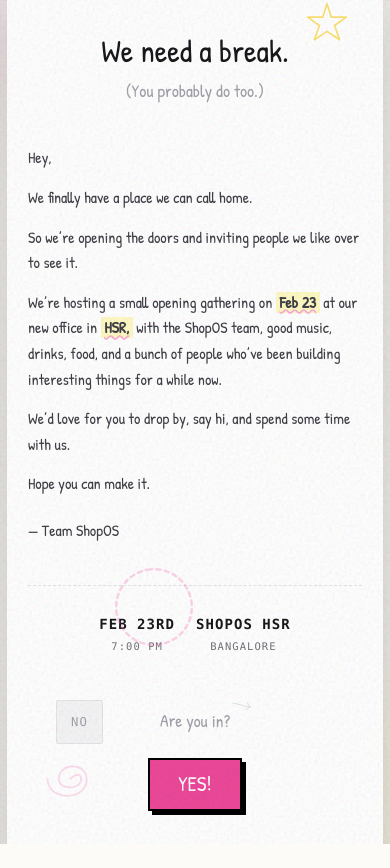
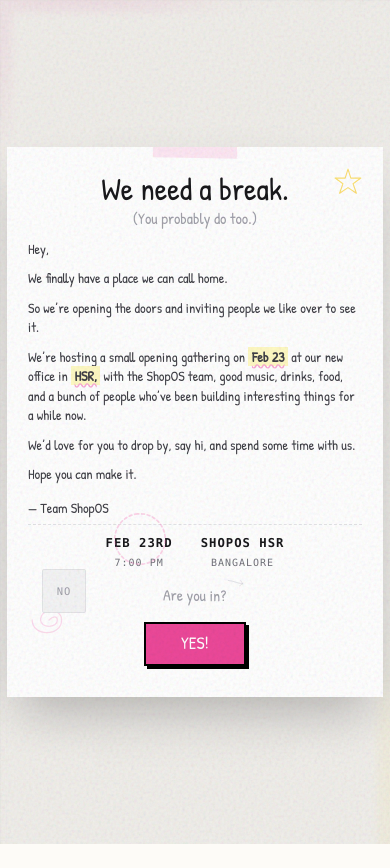
Before and after one commit to pradyumn-shopos/ShopOS-Invite, a React (Vite) app: page / in a window 390 px wide. Both pictures are taken after a click on the element 195 px from the left and 433 px from the top of the page. Built offline with nearby package versions, Linux system fonts and the light colour scheme.

Commit message:
style: compact layout for zero-scroll mobile view

```diff
--- a/components/EnvelopeView.tsx
+++ b/components/EnvelopeView.tsx
@@ -158,29 +158,29 @@
           {/* FULL SCREEN LETTER */}
           {step === 'letter' && (
             <motion.div
-                className="fixed inset-0 z-50 flex items-center justify-center p-0 sm:p-4 overflow-y-auto bg-black/5 backdrop-blur-sm"
+                className="fixed inset-0 z-50 flex items-center justify-center p-2 sm:p-4 bg-black/5 backdrop-blur-sm"
                 initial={{ opacity: 0 }}
                 animate={{ opacity: 1 }}
                 transition={{ duration: 0.5 }}
             >
-                <div className="w-full min-h-screen flex items-center justify-center py-10 px-2 sm:py-10 pointer-events-none">
+                <div className="w-full h-full flex items-center justify-center pointer-events-none">
                     <motion.div
                         layoutId="letter-paper"
-                        className="w-full max-w-2xl bg-white shadow-2xl p-6 pt-16 pb-12 sm:p-14 relative -rotate-1 min-h-[70vh] flex flex-col justify-center overflow-hidden pointer-events-auto"
+                        className="w-full max-w-xl bg-white shadow-2xl p-6 sm:p-10 relative -rotate-1 max-h-[95dvh] flex flex-col justify-between overflow-hidden pointer-events-auto"
                         transition={{ duration: 0.8, ease: [0.23, 1, 0.32, 1] }}
                     >
 
                         {/* Tape */}
                         <motion.div
                             initial={{ opacity: 0 }} animate={{ opacity: 1 }} transition={{ delay: 0.5 }}
-                            className="absolute -top-3 left-1/2 -translate-x-1/2 w-32 h-8 bg-pink-200/50 rotate-1"
+                            className="absolute -top-3 left-1/2 -translate-x-1/2 w-24 h-6 bg-pink-200/50 rotate-1"
                         ></motion.div>
 
                         {/* Doodles */}
-                        <motion.div initial={{ opacity: 0, scale: 0 }} animate={{ opacity: 0.6, scale: 1 }} transition={{ delay: 0.6 }} className="absolute top-10 right-10 w-12 h-12 text-yellow-400 rotate-12">
+                        <motion.div initial={{ opacity: 0, scale: 0 }} animate={{ opacity: 0.6, scale: 1 }} transition={{ delay: 0.6 }} className="absolute top-6 right-6 w-8 h-8 text-yellow-400 rotate-12">
                             <StarDoodle />
                         </motion.div>
-                        <motion.div initial={{ opacity: 0, scale: 0 }} animate={{ opacity: 0.4, scale: 1 }} transition={{ delay: 0.7 }} className="absolute bottom-20 left-10 w-16 h-16 text-pink-300 -rotate-12">
+                        <motion.div initial={{ opacity: 0, scale: 0 }} animate={{ opacity: 0.4, scale: 1 }} transition={{ delay: 0.7 }} className="absolute bottom-16 left-6 w-12 h-12 text-pink-300 -rotate-12">
                             <SpiralDoodle />
                         </motion.div>
 
@@ -188,81 +188,73 @@
                             initial={{ opacity: 0, y: 20 }}
                             animate={{ opacity: 1, y: 0 }}
                             transition={{ delay: 0.3, duration: 0.8 }}
-                            className="relative z-10 space-y-8 text-center"
+                            className="relative z-10 flex flex-col h-full justify-between"
                         >
 
-                            <div className="space-y-4 pt-4 sm:pt-0">
-                                 <h1 className="font-hand text-4xl sm:text-5xl md:text-6xl text-zinc-900 leading-[0.9]">
+                            {/* Header */}
+                            <div className="text-center pt-2 pb-2">
+                                 <h1 className="font-hand text-4xl sm:text-5xl text-zinc-900 leading-[0.9] mb-1">
                                     We need a break.
                                  </h1>
-                                 <p className="font-hand text-xl sm:text-2xl text-zinc-400">
+                                 <p className="font-hand text-lg sm:text-xl text-zinc-400">
                                     (You probably do too.)
                                  </p>
                             </div>
 
-                            <div className="font-hand text-lg sm:text-xl md:text-2xl text-zinc-700 space-y-4 sm:space-y-6 leading-relaxed text-left max-w-lg mx-auto py-4">
+                            {/* Body Text - Compact */}
+                            <div className="font-hand text-base sm:text-lg text-zinc-700 space-y-3 leading-snug text-left mx-auto">
                                 <p>Hey,</p>
-                                <p>
-                                    We finally have a place we can call home.
-                                </p>
-                                <p>
-                                    So we’re opening the doors and inviting people we like over to see it.
-                                </p>
+                                <p>We finally have a place we can call home.</p>
+                                <p>So we’re opening the doors and inviting people we like over to see it.</p>
                                 <p>
                                     We’re hosting a small opening gathering on <span className="font-bold bg-yellow-100 px-1 decoration-wavy underline decoration-pink-300">Feb 23</span> at our new office in <span className="font-bold bg-yellow-100 px-1 decoration-wavy underline decoration-pink-300">HSR,</span> with the ShopOS team, good music, drinks, food, and a bunch of people who’ve been building interesting things for a while now.
                                 </p>
-                                <p>
-                                    We’d love for you to drop by, say hi, and spend some time with us.
-                                </p>
-                                <p>
-                                    Hope you can make it.
-                                </p>
-                                <p className="pt-2">
-                                    — Team ShopOS
-                                </p>
+                                <p>We’d love for you to drop by, say hi, and spend some time with us.</p>
+                                <p>Hope you can make it.</p>
+                                <p className="pt-1">— Team ShopOS</p>
                             </div>
 
                             {/* Details */}
-                            <div className="border-t border-dashed border-zinc-200 pt-8 mt-4 relative">
+                            <div className="border-t border-dashed border-zinc-200 pt-3 mt-2 relative text-center">
                                  {/* Circle Doodle */}
-                                 <div className="absolute -top-6 left-1/4 w-24 h-24 text-pink-400/30 -rotate-6 pointer-events-none">
+                                 <div className="absolute -top-4 left-1/4 w-16 h-16 text-pink-400/30 -rotate-6 pointer-events-none">
                                      <CircleDoodle />
                                  </div>
 
-                                 <div className="flex justify-center gap-6 sm:gap-12 font-mono text-xs sm:text-sm uppercase tracking-widest text-zinc-500">
+                                 <div className="flex justify-center gap-8 font-mono text-[10px] sm:text-xs uppercase tracking-widest text-zinc-500">
                                      <div className="text-center">
-                                         <span className="text-zinc-900 font-bold block text-base sm:text-lg mb-1">Feb 23rd</span>
+                                         <span className="text-zinc-900 font-bold block text-sm sm:text-base mb-0.5">Feb 23rd</span>
                                          <span>7:00 PM</span>
                                      </div>
                                      <div className="text-center">
-                                         <span className="text-zinc-900 font-bold block text-base sm:text-lg mb-1">ShopOS HSR</span>
+                                         <span className="text-zinc-900 font-bold block text-sm sm:text-base mb-0.5">ShopOS HSR</span>
                                          <span>Bangalore</span>
                                      </div>
                                  </div>
                             </div>
 
                             {/* CTA */}
-                            <div className="pt-8 sm:pt-12 pb-6 relative flex flex-col items-center gap-6 sm:gap-8">
-                                <h3 className="font-hand text-xl sm:text-2xl md:text-3xl text-zinc-400 rotate-1 relative inline-block">
+                            <div className="pt-4 pb-2 relative flex flex-col items-center gap-3">
+                                <h3 className="font-hand text-lg sm:text-xl text-zinc-400 rotate-1 relative inline-block">
                                     Are you in?
-                                    <div className="absolute -right-6 sm:-right-8 -top-3 sm:-top-4 w-6 sm:w-8 h-6 sm:h-8 text-zinc-300 rotate-12">
+                                    <div className="absolute -right-5 -top-2 w-5 h-5 text-zinc-300 rotate-12">
                                         <ArrowDoodle />
                                     </div>
                                 </h3>
 
-                                <div className="flex flex-col sm:flex-row items-center justify-center gap-4 sm:gap-16 w-full relative min-h-[60px] sm:min-h-[80px]">
+                                <div className="flex flex-col sm:flex-row items-center justify-center gap-4 w-full relative h-[50px]">
                                     {/* Runaway NO */}
                                     <motion.button
                                         initial={{ x: 0, y: 0 }}
                                         animate={{
-                                            x: noBtnPos.x * 0.5,
-                                            y: noBtnPos.y * 0.5,
+                                            x: noBtnPos.x * 0.4,
+                                            y: noBtnPos.y * 0.4,
                                             rotate: noBtnPos.x * 0.1
                                         }}
                                         transition={{ type: "spring", stiffness: 400, damping: 15 }}
                                         onMouseEnter={handleNoHover}
                                         onTouchStart={handleNoHover}
-                                        className="absolute bottom-20 sm:bottom-24 left-8 sm:left-20 bg-zinc-100 text-zinc-400 font-mono text-sm sm:text-xl px-4 sm:px-8 py-2 sm:py-3 rounded-sm border border-zinc-200 cursor-not-allowed uppercase tracking-widest hover:bg-zinc-200 z-50"
+                                        className="absolute bottom-16 left-4 bg-zinc-100 text-zinc-400 font-mono text-xs px-3 py-1.5 rounded-sm border border-zinc-200 cursor-not-allowed uppercase tracking-widest hover:bg-zinc-200 z-50"
                                     >
                                         {noBtnText}
                                     </motion.button>
@@ -270,7 +262,7 @@
                                     {/* YES */}
                                     <button
                                         onClick={onOpen}
-                                        className="relative bg-pink-500 text-white font-hand text-2xl sm:text-3xl md:text-4xl px-8 sm:px-16 py-3 sm:py-5 hover:-translate-y-1 transition-transform shadow-[4px_4px_0px_0px_rgba(0,0,0,1)] sm:shadow-[6px_6px_0px_0px_rgba(0,0,0,1)] hover:shadow-[2px_2px_0px_0px_rgba(0,0,0,1)] sm:hover:shadow-[3px_3px_0px_0px_rgba(0,0,0,1)] border-2 border-black z-10"
+                                        className="relative bg-pink-500 text-white font-hand text-xl sm:text-2xl px-10 py-2 sm:py-3 hover:-translate-y-1 transition-transform shadow-[3px_3px_0px_0px_rgba(0,0,0,1)] hover:shadow-[1px_1px_0px_0px_rgba(0,0,0,1)] border-2 border-black z-10"
                                     >
                                         YES!
                                     </button>
```
